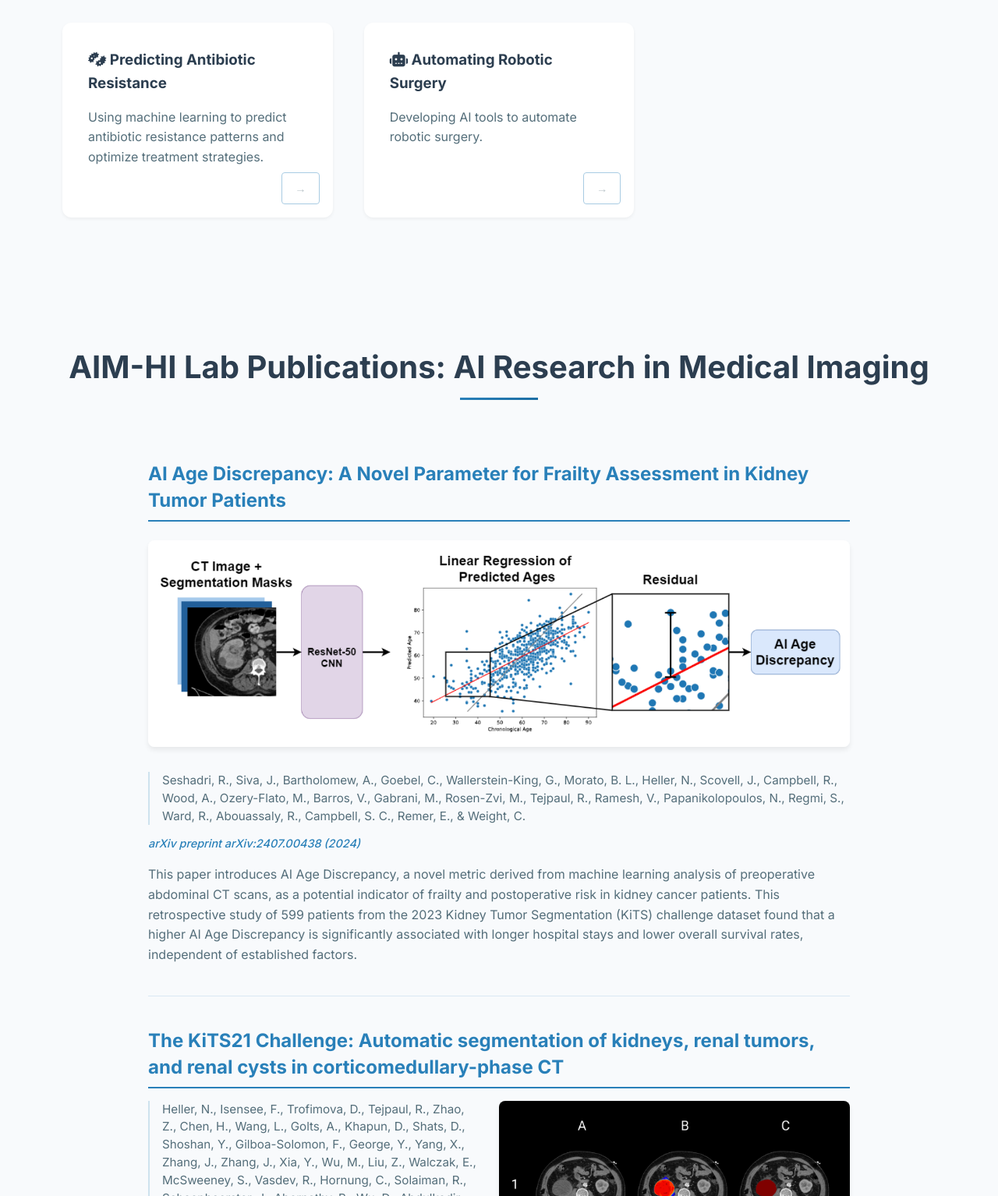
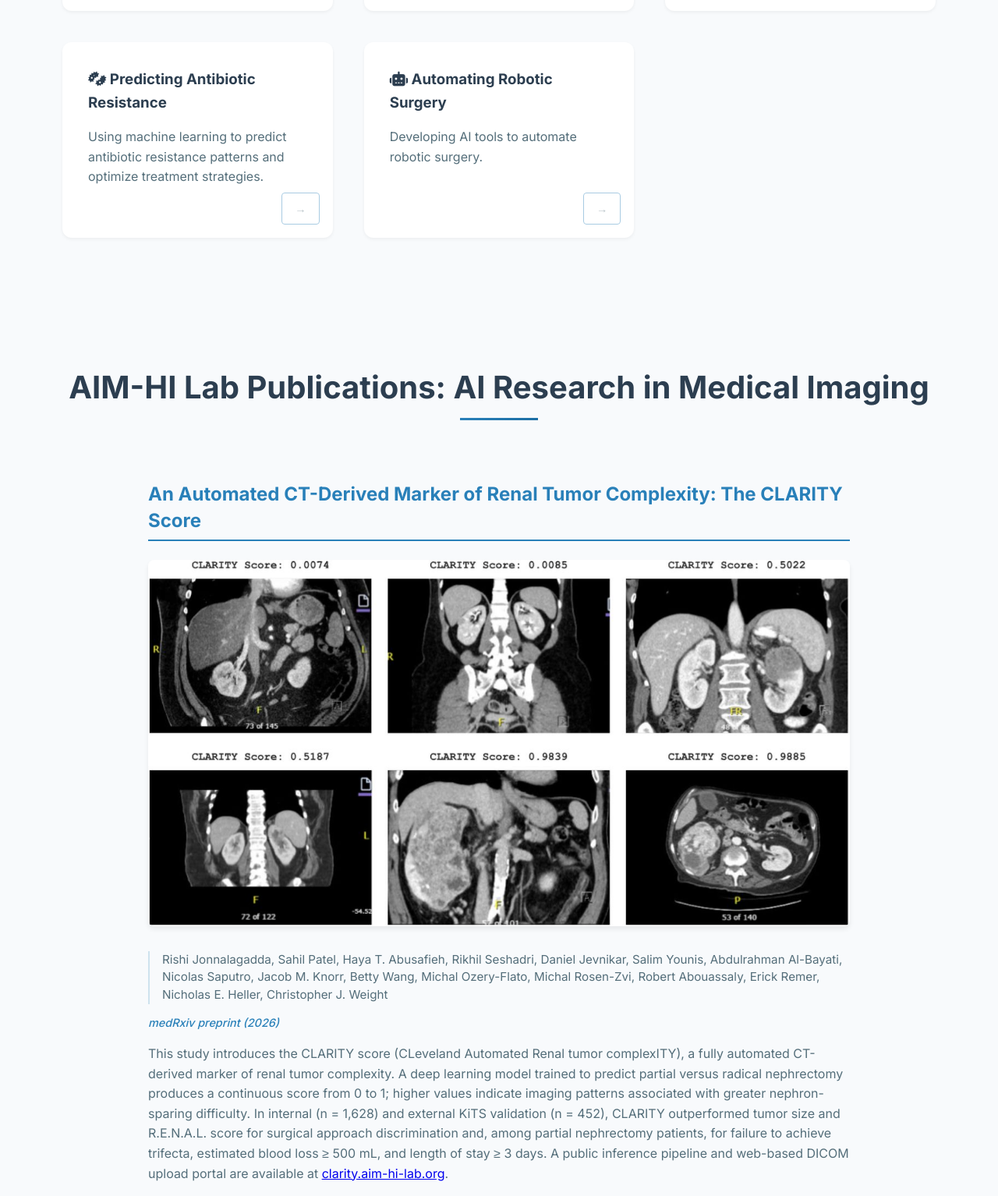
Before and after one commit to AIM-HI-Lab/AIM-HI-Lab.github.io, a plain HTML site: page index.html in a window 1280 px wide. Shown: the part 3066-4600 px from the top of the page at 78% size. Drawn offline with Linux system fonts and the light colour scheme.

Commit message:
Add CLARITY score preprint to site publications.
Highlight the medRxiv preprint on the home page and surgical complexity research section, with Figure 4 CT imagery.

Co-authored-by: Cursor <cursoragent@cursor.com>

```diff
--- a/index.html
+++ b/index.html
@@ -285,8 +285,18 @@
             <h2>AIM-HI Lab Publications: AI Research in Medical Imaging</h2>
             <div class="publications-list">
                 <div class="publication-item">
+                    <h3><a href="https://www.medrxiv.org/content/10.64898/2026.05.08.26352647v2" target="_blank" rel="noopener noreferrer">An Automated CT-Derived Marker of Renal Tumor Complexity: The CLARITY Score</a></h3>
+                    <div class="publication-image">
+                        <img src="images/publications/clarity.png" alt="Representative preoperative CT images spanning a range of CLARITY scores, from low-complexity to high-complexity partial nephrectomy cases" class="publication-figure">
+                    </div>
+                    <p class="authors">Rishi Jonnalagadda, Sahil Patel, Haya T. Abusafieh, Rikhil Seshadri, Daniel Jevnikar, Salim Younis, Abdulrahman Al-Bayati, Nicolas Saputro, Jacob M. Knorr, Betty Wang, Michal Ozery-Flato, Michal Rosen-Zvi, Robert Abouassaly, Erick Remer, Nicholas E. Heller, Christopher J. Weight</p>
+                    <p class="journal">medRxiv preprint (2026)</p>
+                    <p class="description">This study introduces the CLARITY score (CLeveland Automated Renal tumor complexITY), a fully automated CT-derived marker of renal tumor complexity. A deep learning model trained to predict partial versus radical nephrectomy produces a continuous score from 0 to 1; higher values indicate imaging patterns associated with greater nephron-sparing difficulty. In internal (n = 1,628) and external KiTS validation (n = 452), CLARITY outperformed tumor size and R.E.N.A.L. score for surgical approach discrimination and, among partial nephrectomy patients, for failure to achieve trifecta, estimated blood loss ≥ 500 mL, and length of stay ≥ 3 days. A public inference pipeline and web-based DICOM upload portal are available at <a href="https://clarity.aim-hi-lab.org/" target="_blank" rel="noopener noreferrer">clarity.aim-hi-lab.org</a>.</p>
+                </div>
+
+                <div class="publication-item">
                     <h3><a href="https://link.springer.com/chapter/10.1007/978-3-031-73376-5_16" target="_blank" rel="noopener noreferrer">AI Age Discrepancy: A Novel Parameter for Frailty Assessment in Kidney Tumor Patients</a></h3>
-                    <div class="publication-image">
+                    <div class="publication-image right">
                         <img src="images/publications/ai_age.png" alt="AI Age Discrepancy research visualization showing machine learning analysis of kidney tumor CT scans for frailty assessment" class="publication-figure">
                     </div>
                     <p class="authors">Seshadri, R., Siva, J., Bartholomew, A., Goebel, C., Wallerstein-King, G., Morato, B. L., Heller, N., Scovell, J., Campbell, R., Wood, A., Ozery-Flato, M., Barros, V., Gabrani, M., Rosen-Zvi, M., Tejpaul, R., Ramesh, V., Papanikolopoulos, N., Regmi, S., Ward, R., Abouassaly, R., Campbell, S. C., Remer, E., & Weight, C.</p>
--- a/research/research.js
+++ b/research/research.js
@@ -3,10 +3,16 @@ const researchData = {
   "surgical_complexity": {
     "title": "Quantifying Surgical Complexity",
     "icon": "fas fa-chart-line",
-    "grid_description": "Using AI to automate RENAL and PADUA nephrometry scoring for better surgical planning and outcome prediction.",
-    "short_description": "Using AI to automate RENAL and PADUA nephrometry scoring for better surgical planning and outcome prediction.",
-    "overview": "Our research in surgical complexity focuses on developing and validating AI systems for automated nephrometry scoring and surgical risk assessment. We have developed multiple AI-based scoring systems, including R.E.N.A.L., R.E.N.A.L.+, PADUA, C-Index, and tumor CSA, that demonstrate superior or equivalent predictive utility compared to human-generated scores. Additionally, we have pioneered the concept of \"AI Age Discrepancy\" as a novel metric for frailty assessment in kidney tumor patients. Our work spans from basic algorithm development to clinical validation and implementation, with a focus on improving surgical planning, risk stratification, and patient outcomes through automated, objective assessment tools.",
+    "grid_description": "Developing automated complexity markers—including the CLARITY score and nephrometry systems—for surgical planning and outcome prediction.",
+    "short_description": "Developing automated complexity markers—including the CLARITY score and nephrometry systems—for surgical planning and outcome prediction.",
+    "overview": "Our research in surgical complexity focuses on developing and validating AI systems for automated nephrometry scoring and surgical risk assessment. We have developed multiple AI-based scoring systems, including R.E.N.A.L., R.E.N.A.L.+, PADUA, C-Index, and tumor CSA, that demonstrate superior or equivalent predictive utility compared to human-generated scores. We also introduced the CLARITY score (CLeveland Automated Renal tumor complexITY), a fully automated CT-derived marker trained to predict partial versus radical nephrectomy and repurposed as an objective measure of nephron-sparing complexity. Additionally, we have pioneered the concept of \"AI Age Discrepancy\" as a novel metric for frailty assessment in kidney tumor patients. Our work spans from basic algorithm development to clinical validation and implementation, with a focus on improving surgical planning, risk stratification, and patient outcomes through automated, objective assessment tools.",
     "publications": [
+      {
+        "title": "An Automated CT-Derived Marker of Renal Tumor Complexity: The CLARITY Score",
+        "link": "https://www.medrxiv.org/content/10.64898/2026.05.08.26352647v2",
+        "journal": "medRxiv preprint, 2026",
+        "description": "This study introduces the CLARITY score, a fully automated CT-derived marker of renal tumor complexity derived from a deep learning model's confidence that a patient will undergo radical rather than partial nephrectomy. In internal and external validation, CLARITY outperformed tumor size and R.E.N.A.L. score for predicting partial nephrectomy versus radical nephrectomy and, among partial nephrectomy patients, for failure to achieve trifecta, estimated blood loss ≥ 500 mL, and length of stay ≥ 3 days. A public inference pipeline and web-based DICOM upload portal are available for research use."
+      },
       {
         "title": "AI Age Discrepancy: A Novel Parameter for Frailty Assessment in Kidney Tumor Patients",
         "link": "https://link.springer.com/chapter/10.1007/978-3-031-73376-5_16",
@@ -33,6 +39,7 @@ const researchData = {
       }
     ],
     "impact": [
+      "CLARITY score: automated CT-derived marker of partial nephrectomy complexity with external validation and public inference tools",
       "Automated nephrometry scoring systems that match or exceed human expert performance in predicting oncologic and perioperative outcomes",
       "Novel AI Age Discrepancy metric for frailty assessment, correlating with hospital stay duration and survival rates",
       "Time-efficient point-of-care tools for surgical planning and risk stratification",
```
Also changed, not shown: images/publications/clarity.png (added).
